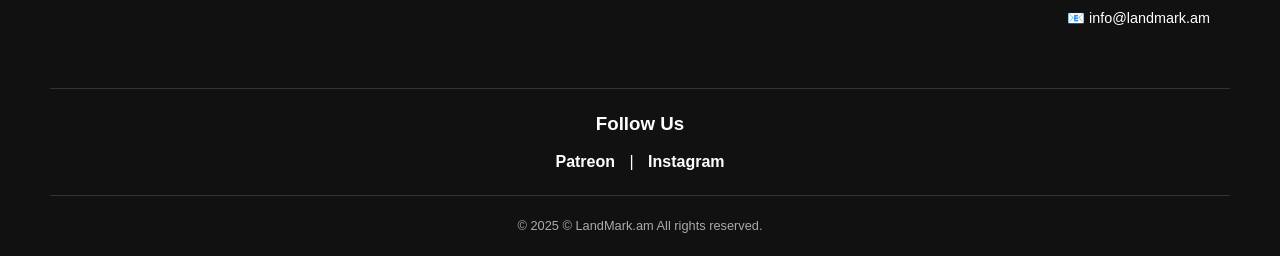
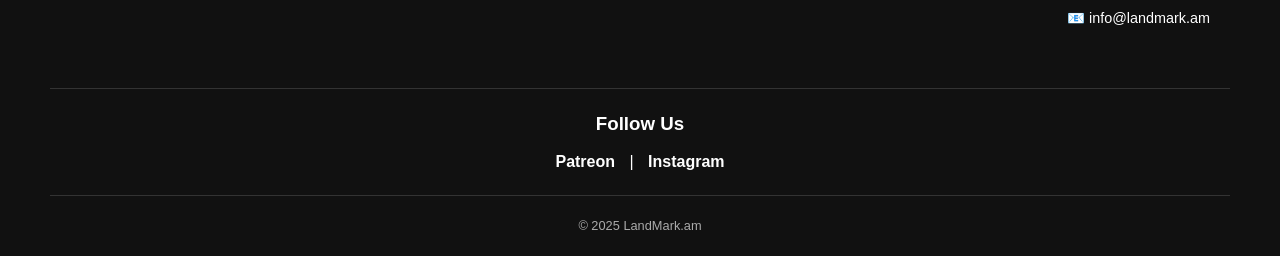
Before and after one commit to ditord/landmarkam, a plain HTML site: page index.html in a window 1280 px wide. Shown: the part 876-1132 px from the top of the page. Drawn offline with Linux system fonts and the light colour scheme.

Commit message:
changed the copyright

```diff
--- a/index.html
+++ b/index.html
@@ -76,7 +76,7 @@
             </div>
         </div>
         <div class="copyright">
-            © 2025 © LandMark.am All rights reserved.
+            © 2025 LandMark.am
         </div>
     </footer>
 
```
